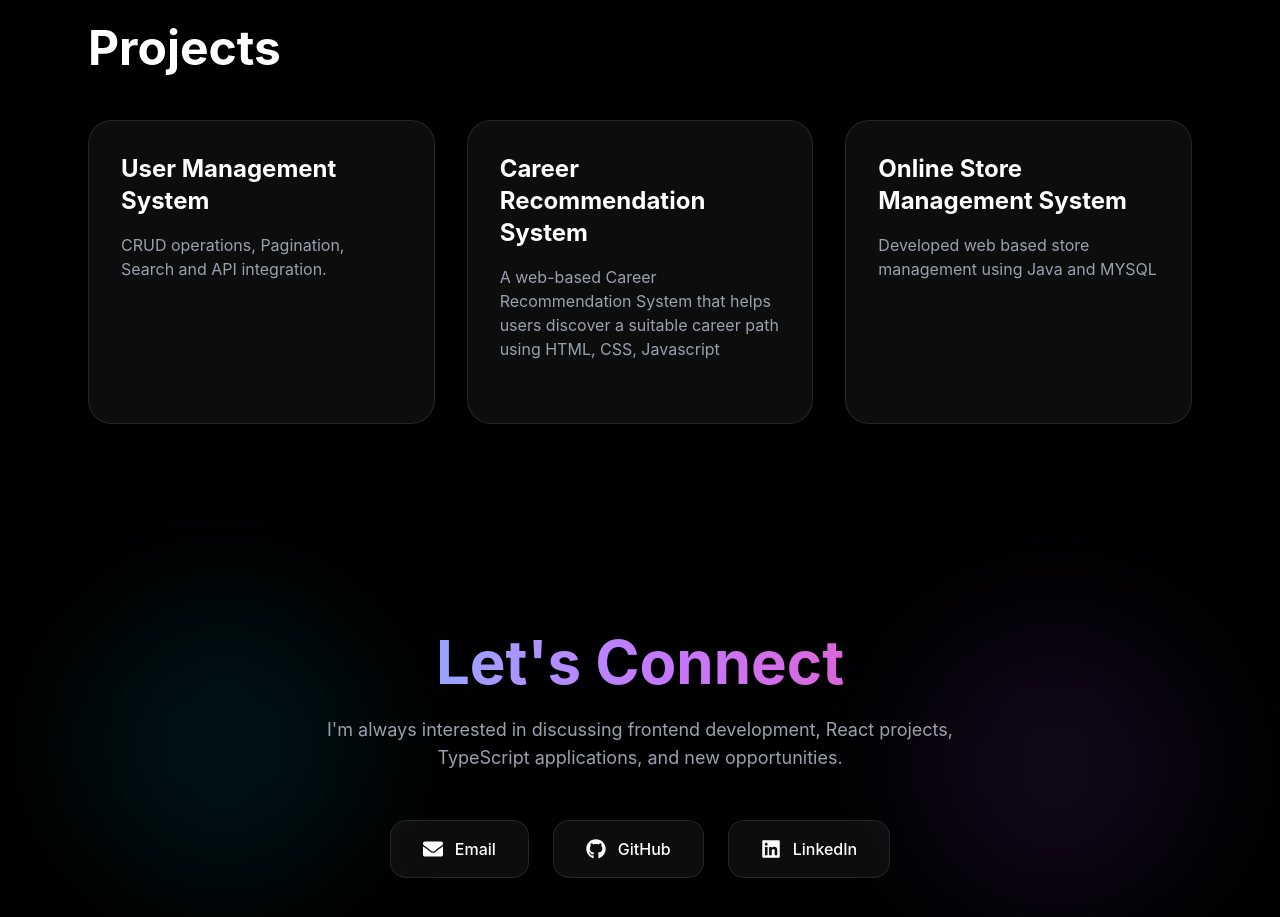
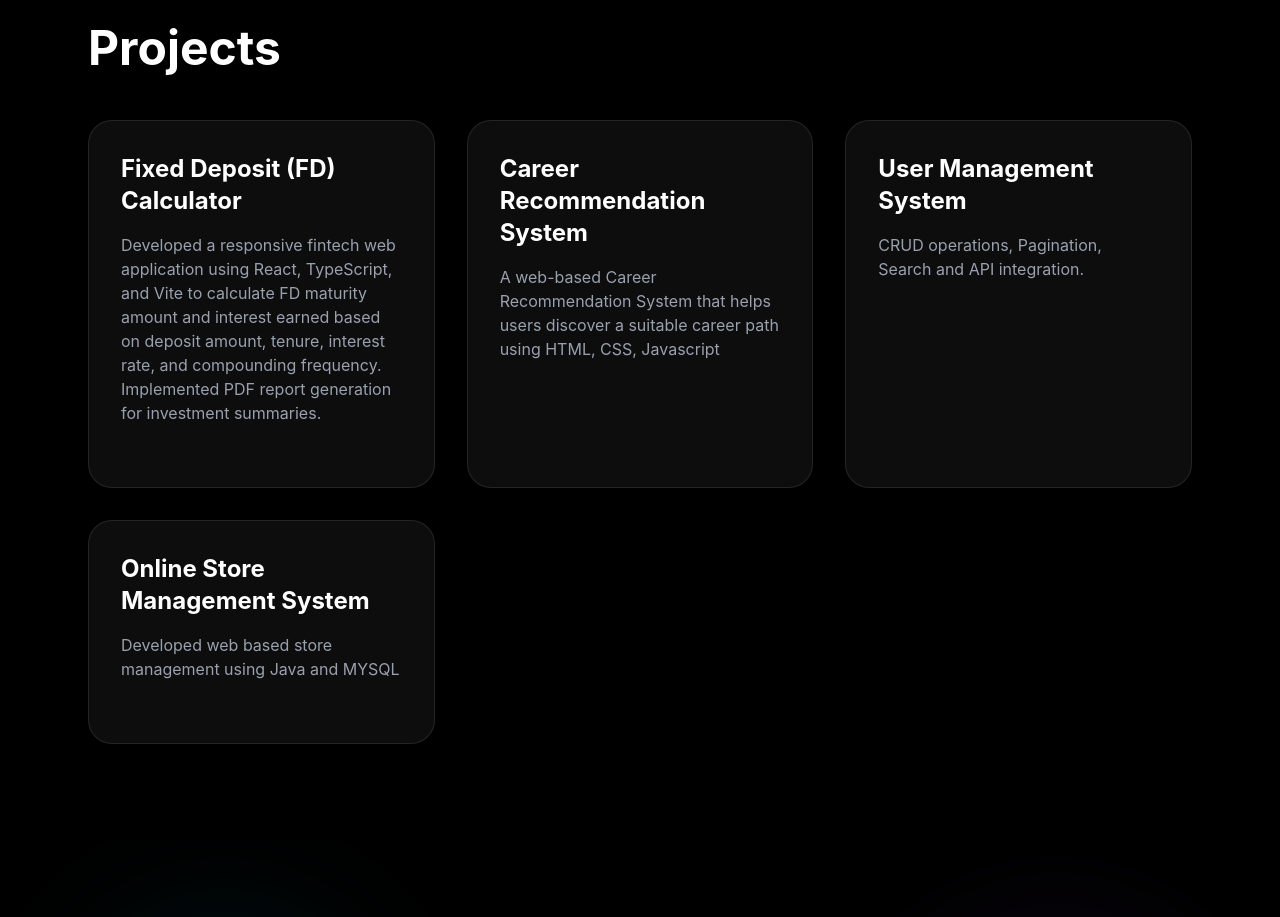
Before and after one commit to jishashaji1413-hub/Portfolio, a React app: page / in a window 1280 px wide. Shown: the part 2620-3537 px from the top of the page. Built offline with nearby package versions, Linux system fonts and the light colour scheme; the HTML template or start-up script is replaced by a standard one.

Commit message:
Project added

```diff
--- a/src/components/Projects.tsx
+++ b/src/components/Projects.tsx
@@ -7,17 +7,23 @@ interface Project {
 const projects: Project[] = [
   {
     id: 1,
-    title: "User Management System",
+    title: "Fixed Deposit (FD) Calculator",
     description:
-      "CRUD operations, Pagination, Search and API integration.",
+      "Developed a responsive fintech web application using React, TypeScript, and Vite to calculate FD maturity amount and interest earned based on deposit amount, tenure, interest rate, and compounding frequency. Implemented PDF report generation for investment summaries.",
   },
   {
     id:2,
     title:"Career Recommendation System",
     description:"A web-based Career Recommendation System that helps users discover a suitable career path using HTML, CSS, Javascript"
    },
+    {
+    id: 3,
+    title: "User Management System",
+    description:
+      "CRUD operations, Pagination, Search and API integration.",
+  },
   {
-    id: 3,
+    id: 4,
     title: "Online Store Management System",
     description:
       "Developed web based store management using Java and MYSQL",
```
